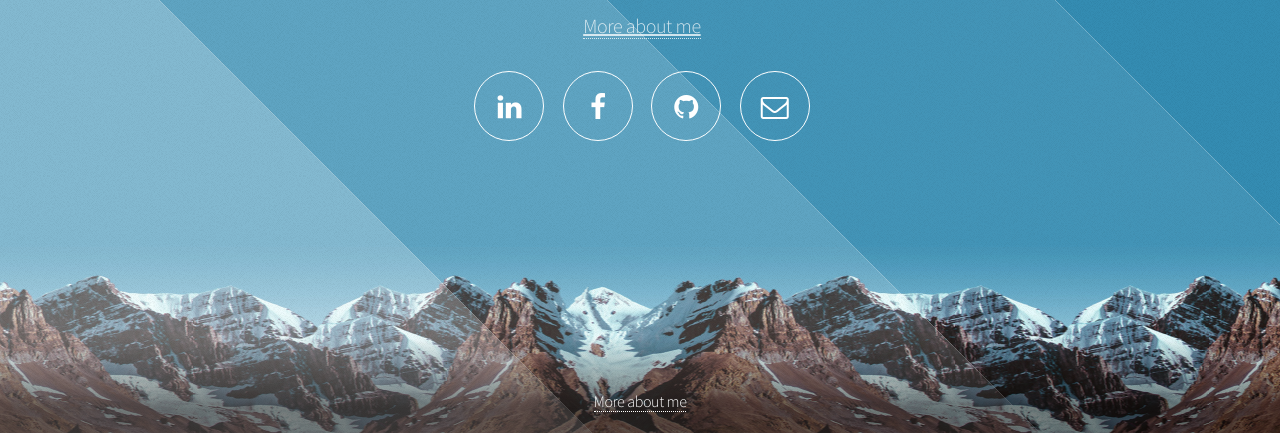
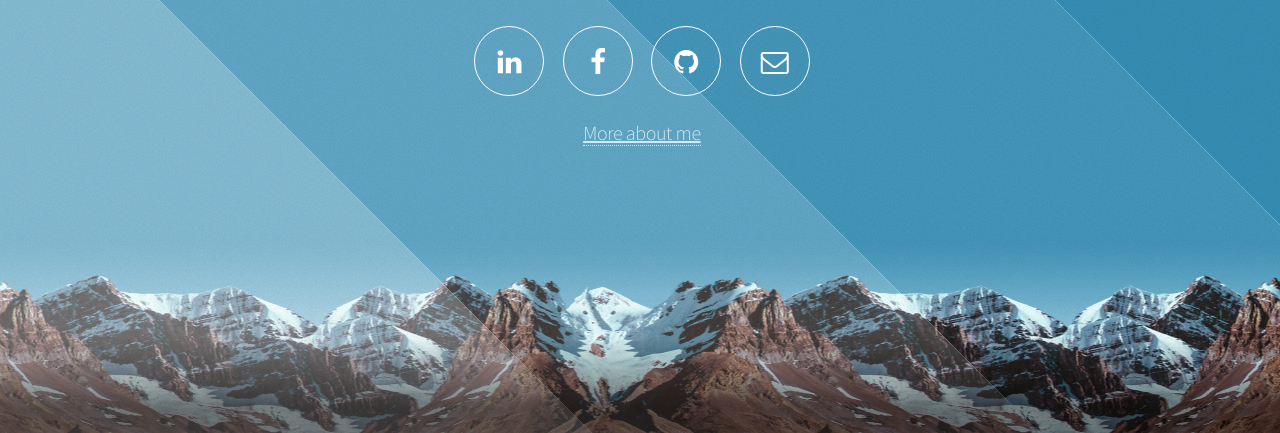
Before and after one commit to osborn219/homepage2.0, a plain HTML site: page index.html in a window 1280 px wide. Shown: the part 367-800 px from the top of the page. Drawn offline with Linux system fonts and the light colour scheme.

Commit message:
Update index.html

```diff
--- a/index.html
+++ b/index.html
@@ -24,7 +24,6 @@
 					<header id="header">
 						<h1>Chris Osborn</h1>
 						<p>Computer Engineering Student &nbsp;&bull;&nbsp; Web Designer &nbsp;&bull;&nbsp; Ohio State University</p>
-						<p><a href="http://osborn219.github.io/homepage/"><u>More about me</u></a></p>
 						<nav>
 							<ul>
 								<li><a href="https://www.linkedin.com/in/osborn219" class="icon fa-linkedin"><span class="label">Twitter</span></a></li>
@@ -33,11 +32,12 @@
 								<li><a href="mailto:osborn.219@osu.edu" class="icon fa-envelope-o"><span class="label">Email</span></a></li>
 							</ul>
 						</nav>
+						<p><a href="http://osborn219.github.io/homepage/"><u>More about me</u></a></p>
 					</header>
 
 				<!-- Footer -->
 					<footer id="footer">
-						<a href="http://osborn219.github.io/homepage/">More about me</a>
+
 					</footer>
 
 			</div>
```
